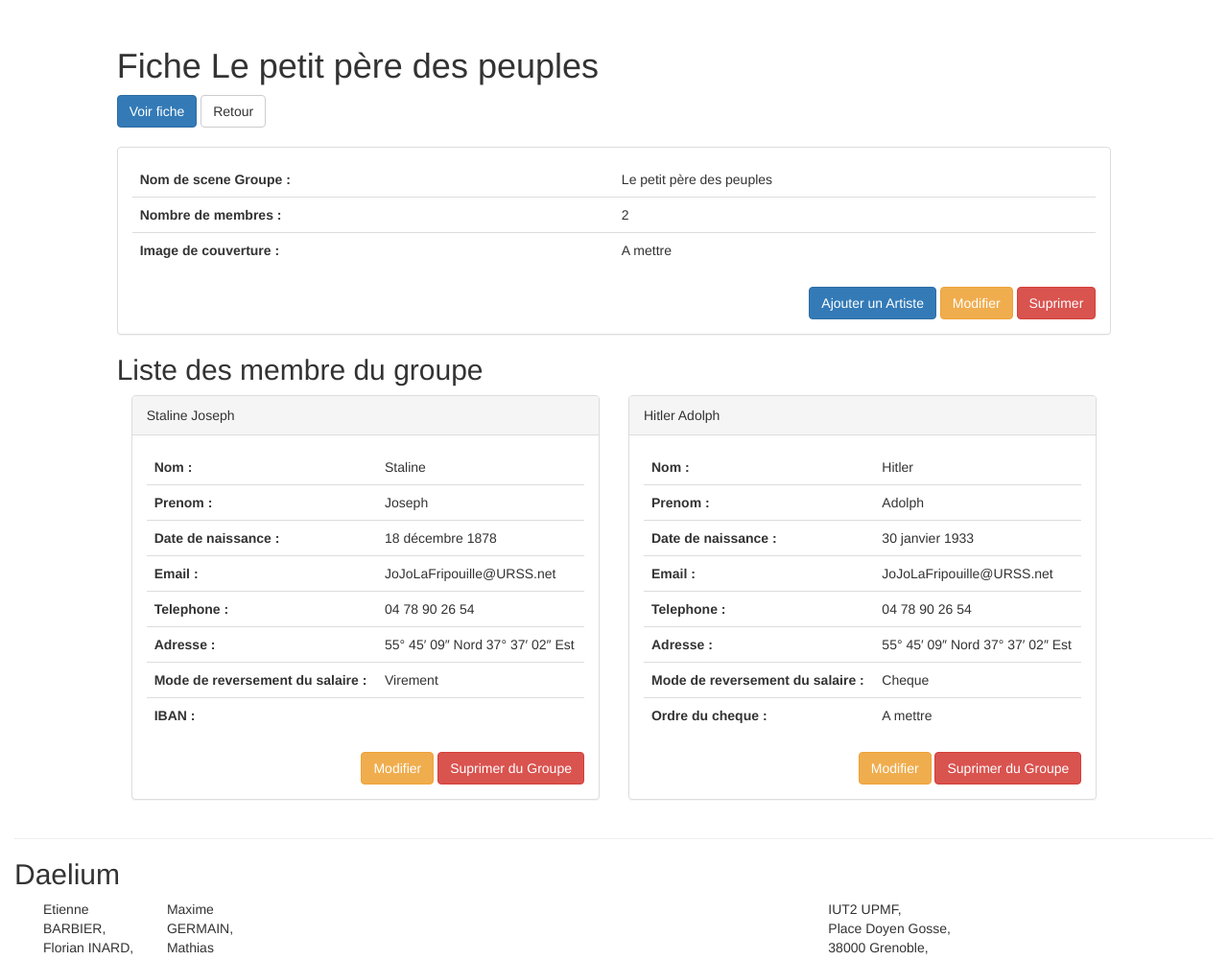
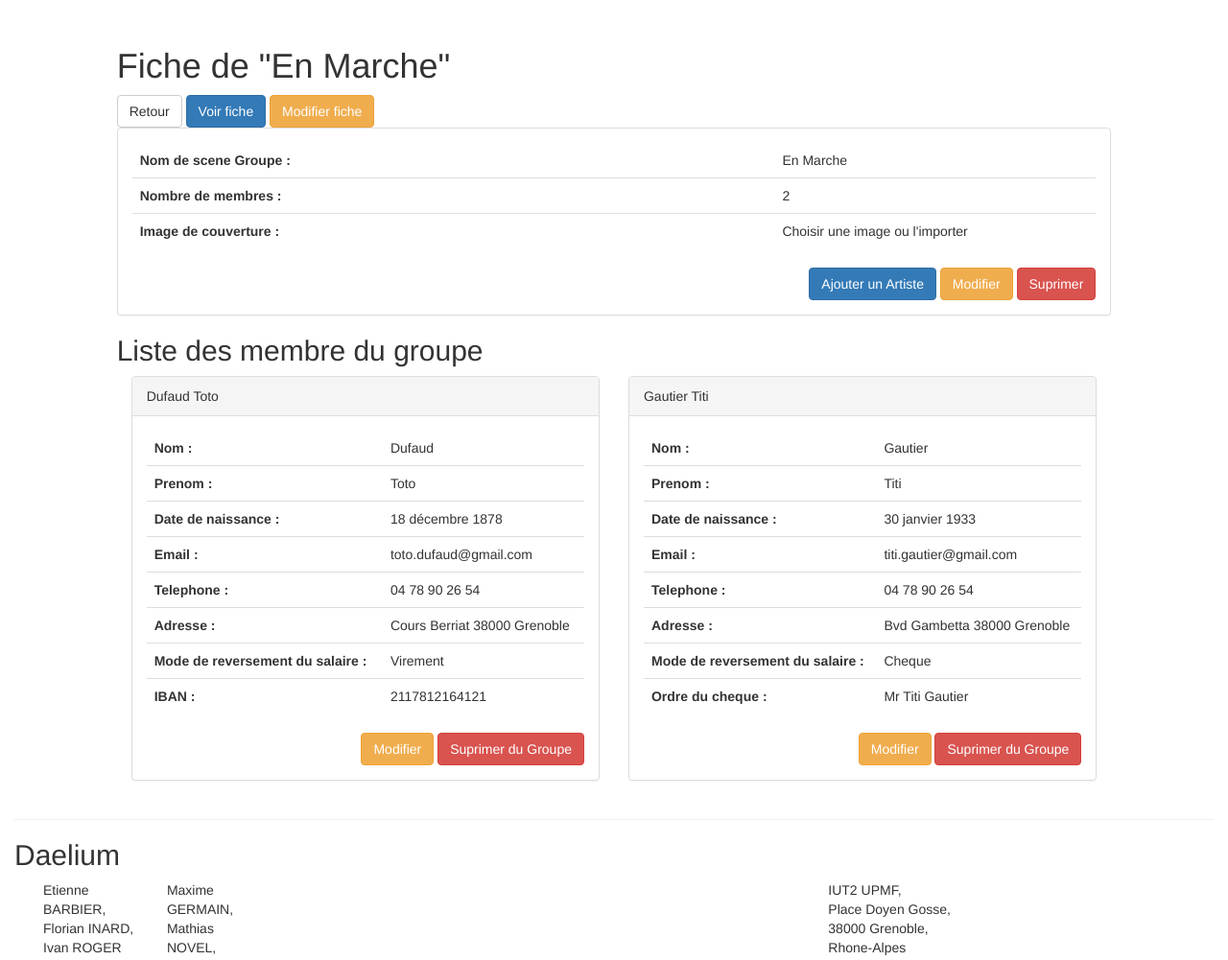
Before and after one commit to Ivan-Roger/Daelium, a PHP site: the page made by code/controler/artiste.ctrl.php in a window 1280 px wide. Shown: the part 71-1072 px from the top of the page at 96% size. Run offline with PHP 8.4, Linux system fonts and the light colour scheme; some libraries are stand-ins or nearby versions.

Commit message:
Ammelioration css ici et la

```diff
--- a/code/controler/artiste.ctrl.php
+++ b/code/controler/artiste.ctrl.php
@@ -10,30 +10,30 @@
 
     $data['vue']="fiche";
 
-    $data['artistegroupe']['nomscene'] ="Le petit père des peuples";
+    $data['artistegroupe']['nomscene'] ="En Marche";
     $data['artistegroupe']['type']='Groupe';
     $data['artistegroupe']['nb']=2;
 
 
-    $data['artiste']['prenom'][0] = "Joseph";
-    $data['artiste']['nom'][0] = "Staline";
+    $data['artiste']['prenom'][0] = "Toto";
+    $data['artiste']['nom'][0] = "Dufaud";
     $data['artiste']['dateNaissance'][0] = "18 décembre 1878";
-    $data['artiste']['email'][0] = "JoJoLaFripouille@URSS.net";
+    $data['artiste']['email'][0] = "toto.dufaud@gmail.com";
     $data['artiste']['telephone'][0] = "04 78 90 26 54";
-    $data['artiste']['adresse'][0] = "55° 45′ 09″ Nord 37° 37′ 02″ Est";
+    $data['artiste']['adresse'][0] = "Cours Berriat 38000 Grenoble";
     $data['artiste']['paiement'][0] = "Virement";
-    $data['artiste']['IBAN'][0] = NULL;
+    $data['artiste']['IBAN'][0] = "2117812164121";
     $data['artiste']['ordre'][0] = NULL;
 
-    $data['artiste']['prenom'][1] = "Adolph";
-    $data['artiste']['nom'][1] = "Hitler";
+    $data['artiste']['prenom'][1] = "Titi";
+    $data['artiste']['nom'][1] = "Gautier";
     $data['artiste']['dateNaissance'][1] = "30 janvier 1933";
-    $data['artiste']['email'][1] = "JoJoLaFripouille@URSS.net";
+    $data['artiste']['email'][1] = "titi.gautier@gmail.com";
     $data['artiste']['telephone'][1] = "04 78 90 26 54";
-    $data['artiste']['adresse'][1] = "55° 45′ 09″ Nord 37° 37′ 02″ Est";
+    $data['artiste']['adresse'][1] = "Bvd Gambetta 38000 Grenoble";
     $data['artiste']['paiement'][1] = "Cheque";
     $data['artiste']['IBAN'][1] = NULL;
-    $data['artiste']['ordre'][1] = "Un ordre";
+    $data['artiste']['ordre'][1] = "Mr Titi Gautier";
 
 
 
--- a/code/controler/artiste_fiche.ctrl.php
+++ b/code/controler/artiste_fiche.ctrl.php
@@ -8,12 +8,12 @@
   $data["action"] = "";
   if(isset($_GET["artiste"]) && isset($_GET["action"]) ){
     $data["action"] = $_GET["action"];
-    $data['artistegroupe']['nomscene'] ="Le petit père des peuples";
+    $data['artistegroupe']['nomscene'] ="En Marche";
 
 
   }else if(isset($_GET["artiste"])){
     $data["action"] = "view";
-    $data['artistegroupe']['nomscene'] ="Le petit père des peuples";
+    $data['artistegroupe']['nomscene'] ="En Marche";
   }else{
     $data['artistegroupe']['nomscene'] ="404";
   }
--- a/code/view/artiste.view.php
+++ b/code/view/artiste.view.php
@@ -12,17 +12,19 @@
   <?php include("../view/include/header.view.php"); ?>
   <section class="col-lg-offset-1 col-lg-10">
     <?php if($data["vue"] == "fiche"){ ?>
-      <h1>Fiche <?= $data["artistegroupe"]['nomscene']?></h1>
+      <div>
+      <h1>Fiche de "<?= $data["artistegroupe"]['nomscene']?>"</h1>
+      <div>
+      <a class ="btn btn-default" href="../controler/artistes.ctrl.php"> Retour </a>
       <a class ="btn btn-primary" href="../controler/artiste_fiche.ctrl.php?artiste=<?= $data["artistegroupe"]['nomscene']?>"> Voir fiche </a>
-      <a class ="btn btn-default" href="../controler/artistes.ctrl.php"> Retour </a>
-    </br>
-
-  </br>
+      <a class ="btn btn-warning" href="../controler/artiste_fiche.ctrl.php?artiste=<?= $data["artistegroupe"]['nomscene']?>&action=edit"> Modifier fiche </a>
+      </div>
+    </div>
   <div class="panel panel-default">
     <div class="panel-body">
       <table class="table">
         <colgroup>
-          <col/>
+          <col class="col-lg-8"/>
           <col/>
         </colgroup>
         <tbody>
@@ -33,7 +35,7 @@
             <th>Nombre de membres :</th><td><?= $data['artistegroupe']['nb']?> </td>
           </tr>
           <tr>
-            <th>Image de couverture :</th><td>A mettre</td>
+            <th>Image de couverture :</th><td>Choisir une image ou l'importer</td>
           </tr>
         </tbody>
       </table>
@@ -91,7 +93,7 @@
                       </tr>
                       <?php } else if($data['artiste']['paiement'][$i] == "Cheque"){  ?>
                         <tr>
-                          <th>Ordre du cheque :</th><td>A mettre</td>
+                          <th>Ordre du cheque :</th><td><?= $data['artiste']['ordre'][$i] ?></td>
                         </tr>
                         <?php } ?>
                       </tbody>
```
Also changed, not shown: code/data/css/agenda.css (+7 -0 lines), code/view/artiste_fiche.view.php (+58 -10 lines), code/view/messages.view.php (+11 -0 lines).
